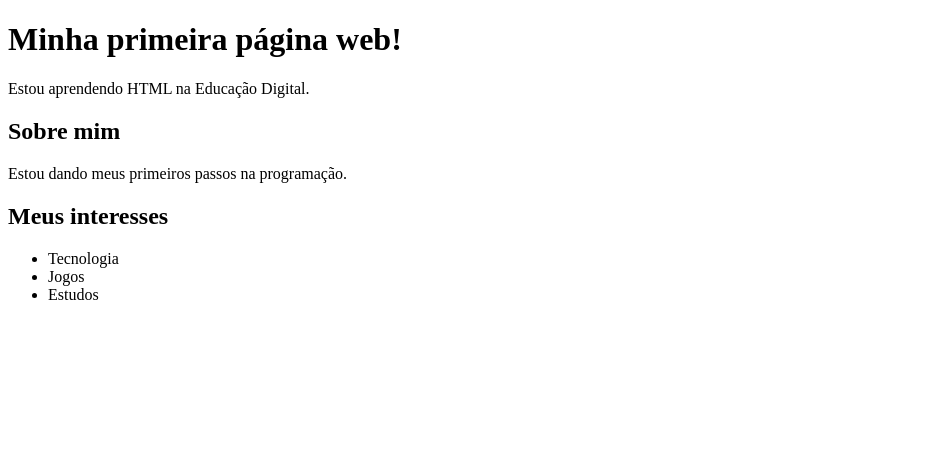
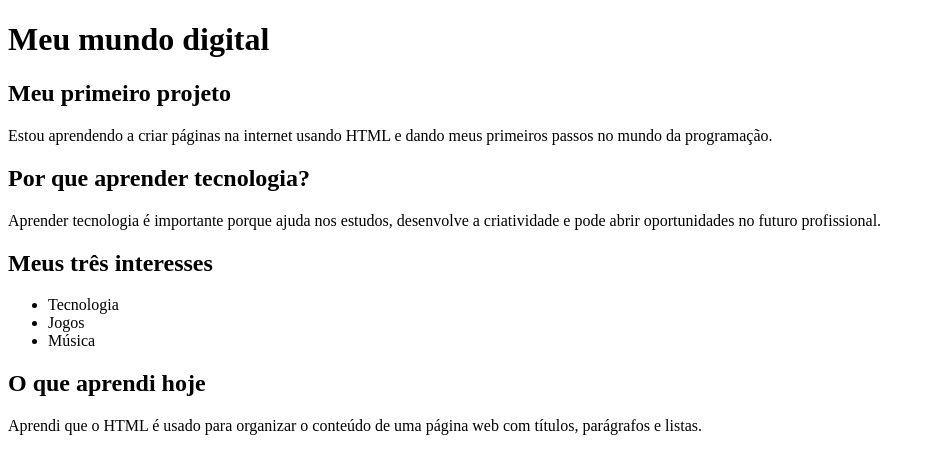
Before and after one commit to igorrodrigues29-hash/Trabalho, a plain HTML site: page index.html in a window 1280 px wide. Shown: the whole page, without its empty margins (0-935 px from the left). Drawn offline with Linux system fonts and the light colour scheme.

Commit message:
trabalho feito

```diff
--- a/index.html
+++ b/index.html
@@ -2,18 +2,37 @@
 <html lang="pt-BR">
 <head>
     <meta charset="UTF-8">
-    <title>Minha primeira página</title>
+    <title>Meu mundo digital</title>
 </head>
 <body>
-    <h1>Minha primeira página web!</h1>
-    <p>Estou aprendendo HTML na Educação Digital.</p>
-    <h2>Sobre mim</h2>
-    <p>Estou dando meus primeiros passos na programação.</p>
-    <h2>Meus interesses</h2>
+    <h1>Meu mundo digital</h1>
+
+    <h2>Meu primeiro projeto</h2>
+    <p>
+        Estou aprendendo a criar páginas na internet
+        usando HTML e dando meus primeiros passos
+        no mundo da programação.
+    </p>
+
+    <h2>Por que aprender tecnologia?</h2>
+    <p>
+        Aprender tecnologia é importante porque ajuda
+        nos estudos, desenvolve a criatividade e pode
+        abrir oportunidades no futuro profissional.
+    </p>
+
+    <h2>Meus três interesses</h2>
     <ul>
         <li>Tecnologia</li>
         <li>Jogos</li>
-        <li>Estudos</li>
+        <li>Música</li>
     </ul>
+
+    <h2>O que aprendi hoje</h2>
+    <p>
+        Aprendi que o HTML é usado para organizar
+        o conteúdo de uma página web com títulos,
+        parágrafos e listas.
+    </p>
 </body>
 </html>
```
